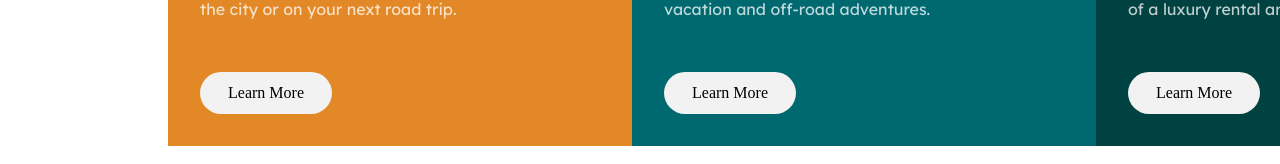
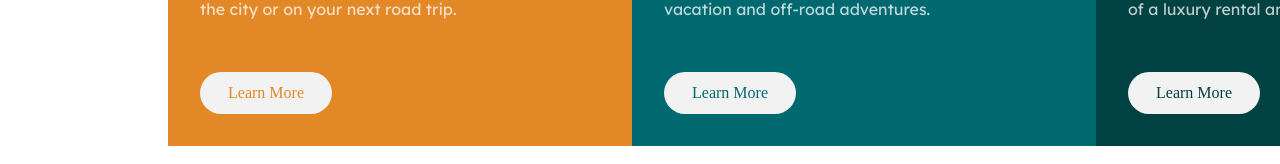
Before and after one commit to MariykaUA/oni-shop, a Nuxt app: page / in a window 1280 px wide. Shown: the part 612-776 px from the top of the page. Built offline with nearby package versions, Linux system fonts and the light colour scheme.

Commit message:
button styles

```diff
--- a/components/CarType.vue
+++ b/components/CarType.vue
@@ -6,7 +6,8 @@
             <img :src="carType.imgSrc" alt="Car Type Icon" :key="carType.id"/>
             <h2>{{ carType.name }}</h2>
             <p>{{ carType.description }}</p>
-            <button v-if="carType.buttonText">{{ carType.buttonText }}</button>
+            <button v-if="carType.buttonText"
+            :style="{color: getColor(carType.id - 1) }">{{ carType.buttonText }}</button>
         </div>
     </div>
 </template>
@@ -63,7 +64,6 @@ export default defineComponent({
       addCarType,
       getColor,
     };
-
     },
 });
 </script>
```
